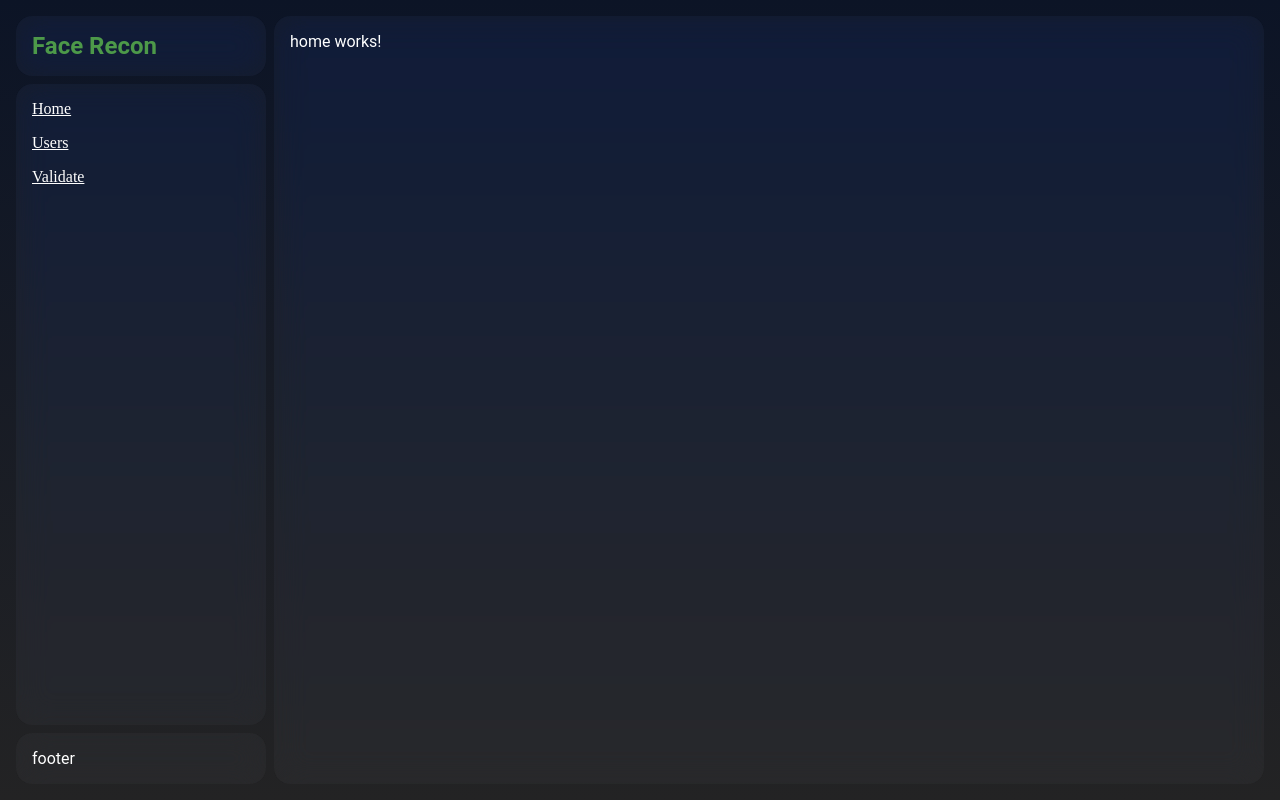
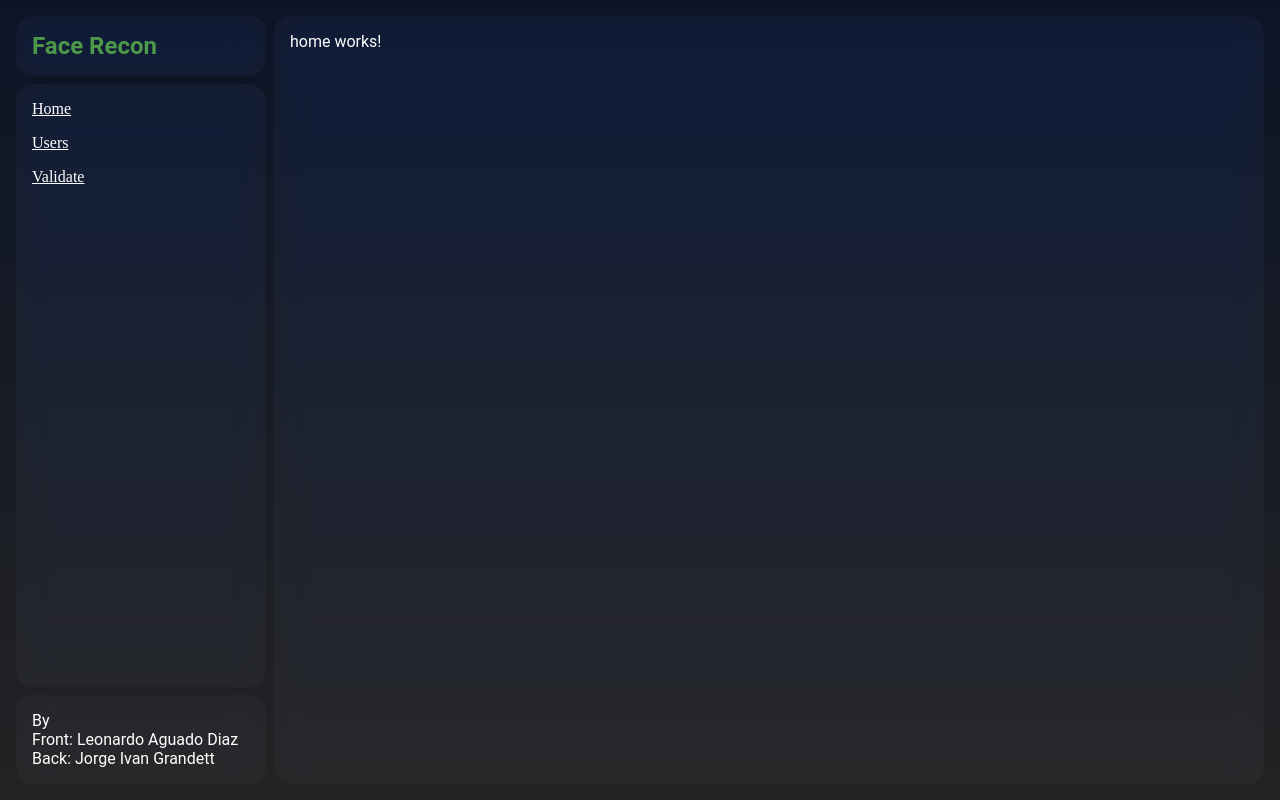
Before and after one commit to JorgeGrandett/softca_face_recon, an Angular app in the folder demo-front/: page /home in a window 1280 px wide. Built offline with nearby package versions, Linux system fonts and the light colour scheme.

Commit message:
Update footer with author information

```diff
--- a/demo-front/src/app/common/layout/layout.component.html
+++ b/demo-front/src/app/common/layout/layout.component.html
@@ -27,6 +27,8 @@
     </section>
   </main>
   <footer class="vento-background">
-    <p>footer</p>
+    <p>By</p>
+    <p>Front: Leonardo Aguado Diaz</p>
+    <p>Back: Jorge Ivan Grandett</p>
   </footer>
 </section>
```
